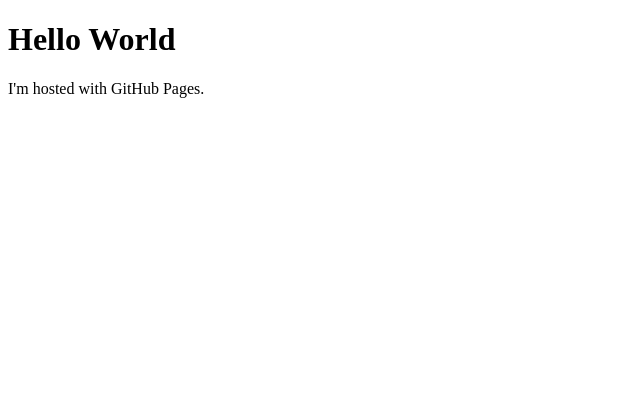
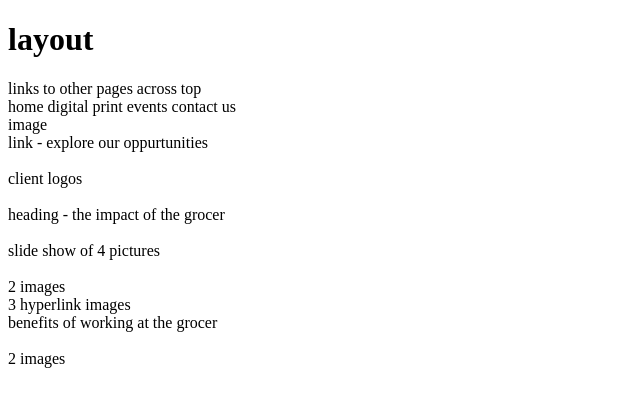
Before and after one commit to mariakinnon/mariakinnon.github.io, a plain HTML site: page index.html in a window 1280 px wide. Shown: the whole page, without its empty margins (0-640 px from the left). Drawn offline with Linux system fonts and the light colour scheme.

Commit message:
Update index.html

```diff
--- a/index.html
+++ b/index.html
@@ -1,7 +1,27 @@
 <!DOCTYPE html>
 <html>
 <body>
-<h1>Hello World</h1>
-<p>I'm hosted with GitHub Pages.</p>
+<h1>layout</h1>
+<p>links to other pages across top
+<br>
+  home 	digital 	print		events		contact us
+<br>
+image
+<br>
+link - explore our oppurtunities
+<br><br>
+client logos
+<br><br>
+heading - the impact of the grocer
+<br><br>
+slide show of 4 pictures
+<br><br>
+2 images
+<br>
+3 hyperlink images
+<br>
+  benefits of working at the grocer
+<br> <br>
+2 images</p>
 </body>
 </html>
```
